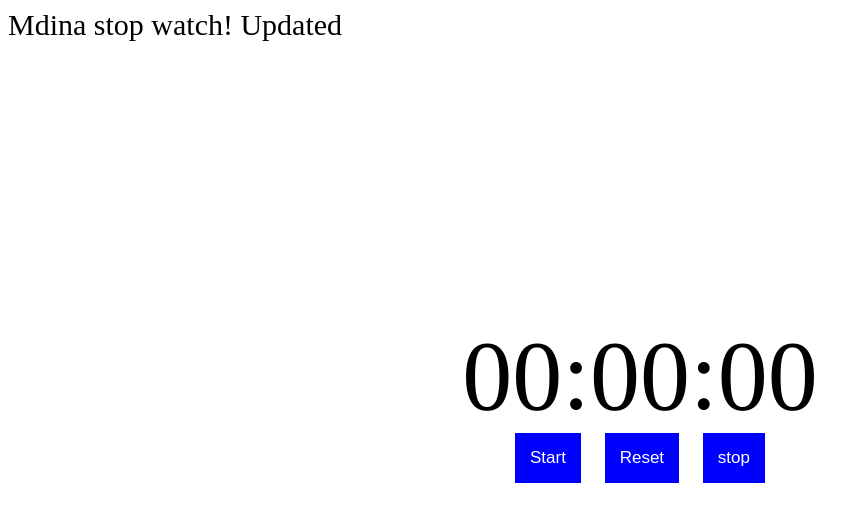
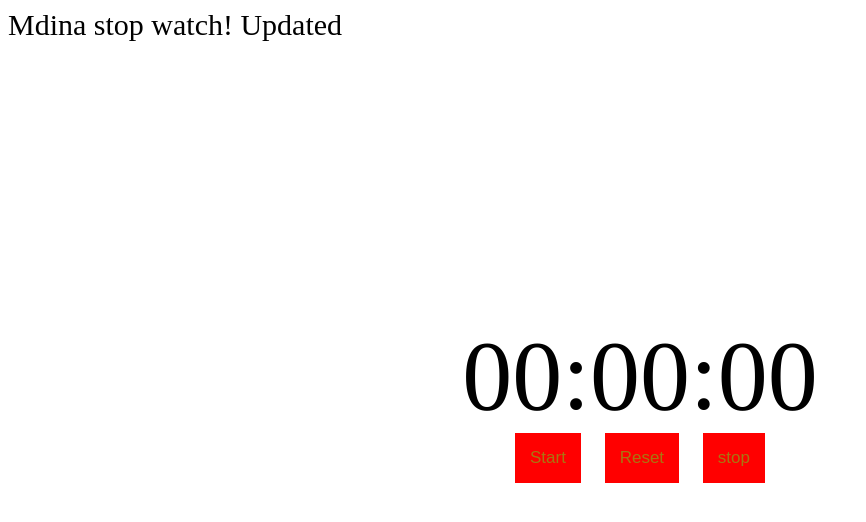
Before and after one commit to MBOKMdina/Challenge-exercise, a plain HTML site: page stop-watch.html in a window 1280 px wide. Shown: the whole page, without its empty margins (0-866 px from the left). Drawn offline with Linux system fonts and the light colour scheme.

Commit message:
Add files via upload

```diff
--- a/stop-watch.html
+++ b/stop-watch.html
@@ -3,6 +3,7 @@
     <head>
         <title>Stop Watch</title>
         <link rel="stylesheet" href="styles/stop-watch.css">
+        <link rel="stylesheet" href="styles/stop-watch-updated.css">
     </head>
     <body>
         <div class="title">Mdina stop watch! Updated</div>
--- /dev/null
+++ b/styles/stop-watch-updated.css
@@ -0,0 +1,11 @@
+.timer-btn,
+.stop-btn,
+.reset-btn
+{
+    background-color: red;
+    color: rgb(170, 117, 17);
+    padding: 15px 15px;
+    font-size: 17px;
+    border: none;
+    cursor: pointer;
+}
```
